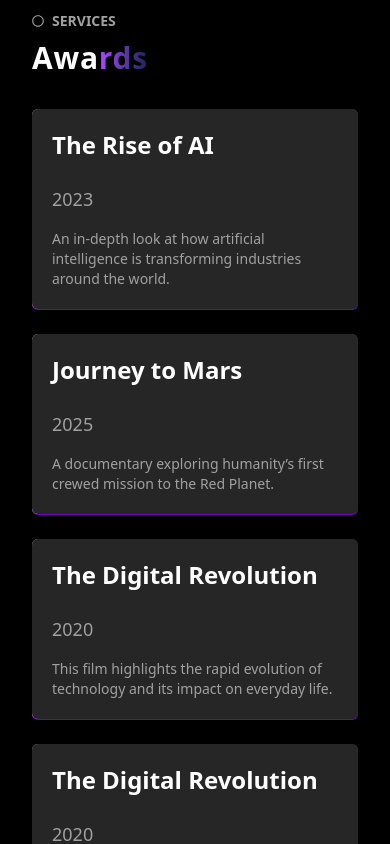
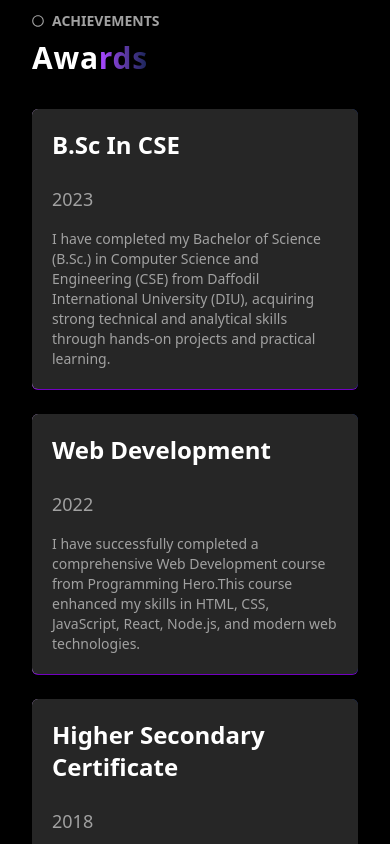
Before and after one commit to rakibul12212/portfolio, a Next.js app: page / in a window 390 px wide. Shown: the part 2500-3344 px from the top of the page. Built offline with nearby package versions, Linux system fonts and the light colour scheme.

Commit message:
achievement responsive

```diff
--- a/src/component/UI/homepage/pages/Achievements.jsx
+++ b/src/component/UI/homepage/pages/Achievements.jsx
@@ -13,7 +13,7 @@ const Achievements = () => {
             <span>
               <FaRegCircle size={12} />
             </span>
-            <p className="text-sm sm:text-base font-semibold">SERVICES</p>
+            <p className="text-sm sm:text-base font-semibold">ACHIEVEMENTS</p>
           </div>
 
           {/* Title */}
--- a/src/data/AchievementData.js
+++ b/src/data/AchievementData.js
@@ -1,30 +1,30 @@
 export const AchievementData = [
   {
     id: "1",
-    title: "The Rise of AI",
+    title: "B.Sc In CSE",
     year: 2023,
     description:
-      "An in-depth look at how artificial intelligence is transforming industries around the world.",
+      "I have completed my Bachelor of Science (B.Sc.) in Computer Science and Engineering (CSE) from Daffodil International University (DIU), acquiring strong technical and analytical skills through hands-on projects and practical learning.",
   },
   {
     id: "2",
-    title: "Journey to Mars",
-    year: 2025,
+    title: "Web Development",
+    year: 2022,
     description:
-      "A documentary exploring humanity’s first crewed mission to the Red Planet.",
+      "I have successfully completed a comprehensive Web Development course from Programming Hero.This course enhanced my skills in HTML, CSS, JavaScript, React, Node.js, and modern web technologies.",
   },
   {
     id: "3",
-    title: "The Digital Revolution",
-    year: 2020,
+    title: "Higher Secondary Certificate",
+    year: 2018,
     description:
-      "This film highlights the rapid evolution of technology and its impact on everyday life.",
+      "I have completed my Higher Secondary Certificate (HSC) in Science from Sreemongal Government College.This phase of my education built a strong foundation in science and logical thinking.",
   },
   {
     id: "4",
-    title: "The Digital Revolution",
-    year: 2020,
+    title: "Secondary School Certificate",
+    year: 2016,
     description:
-      "This film highlights the rapid evolution of technology and its impact on everyday life.",
+      "I have completed my Secondary School Certificate (SSC) in Science from The BUDS Residential Model School & College.It provided me with a solid academic base and sparked my interest in science",
   },
 ];
```
